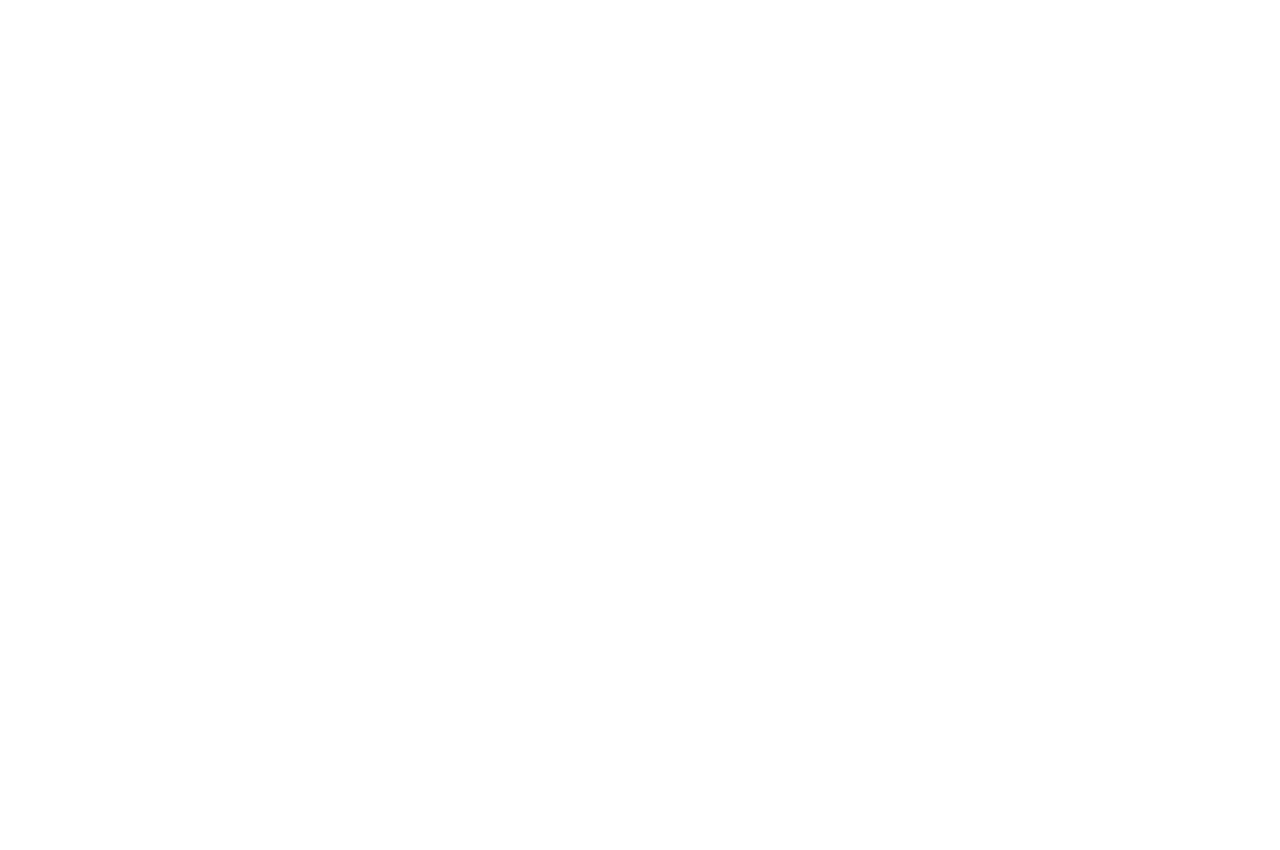
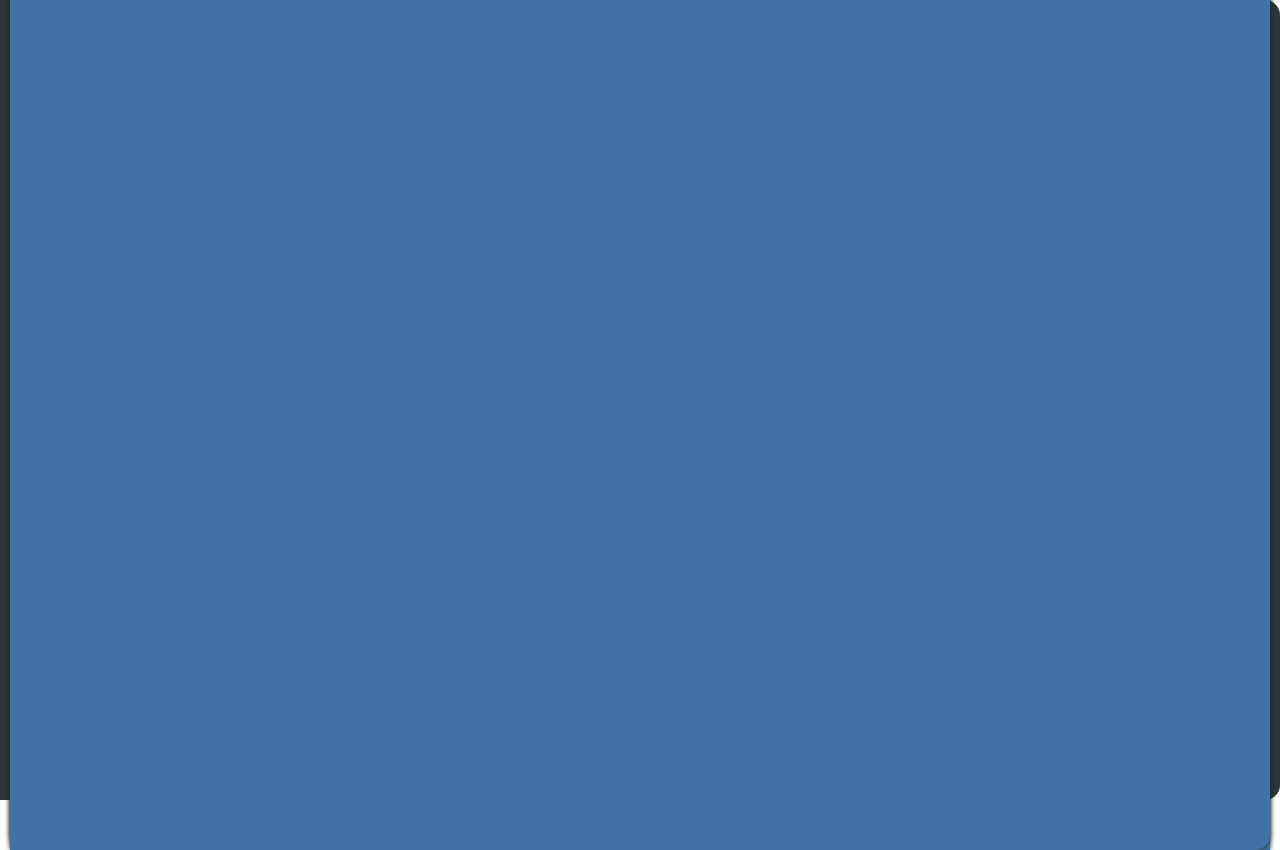
Before and after one commit to edd-ie/AI-Hub, a React (Create React App) app: page /book in a window 1280 px wide. Before the commit this address had no page. Before the commit the page ends 800 px from the top, so only its background shows below. Built offline with nearby package versions, Linux system fonts and the light colour scheme.

Commit message:
summary  component

```diff
--- a/src/App.js
+++ b/src/App.js
@@ -2,6 +2,7 @@
 import { BrowserRouter, Route, Routes } from "react-router-dom";
 import Home from './components/Home'
 import Chat from './components/Chat'
+import Book from './components/Book'
 
 function App() {
   return (
@@ -9,6 +10,7 @@
             <Routes>
                 <Route path="/" element={<Home/>}/>
                 <Route path="/chat" element={<Chat/>}/>
+                <Route path="/book" element={<Book/>}/>
             </Routes>
         </BrowserRouter>
   );
--- /dev/null
+++ b/src/components/Book.js
@@ -0,0 +1,37 @@
+import './book.css';
+import React from 'react';
+
+export default function Flipbook() {
+  return (
+    // <div>
+    //   <input type="checkbox" id="checkbox-cover" />
+    //   <div className="book">
+    //     <div className="cover">cover</div>
+    //         <label for="checkbox-cover"></label>
+    //     <div className="page">page</div>
+    //     <div className="back-cover">page</div>
+    //   </div>
+    // </div>
+
+   <div id='host'>
+    <div className="book-container">
+    <input id="checkbox-cover" type="checkbox" />
+    <div className="book">
+     <label for="checkbox-cover" class="cover"></label>
+     <div className="backcover"></div>
+     <div className="page page1">
+        <div id='bookForm'>
+            <form >
+                <input type="text" name="name" placeholder='Fulltext'/>
+                <input type="submit"/>
+            </form>
+        </div>
+     </div>
+     <div className="page page2"></div>
+     <div className="page page3"></div>
+  </div>
+</div>
+   </div>
+
+  );
+}
--- a/src/components/Home.js
+++ b/src/components/Home.js
@@ -17,6 +17,7 @@
                     <ul>
                         <li><Link to="/">Home</Link></li>
                         <li><Link to="/chat">Chat</Link></li>
+                        <li><Link to="/book">Summmary</Link></li>
                     </ul>
                     <img id="logo" src="https://img.icons8.com/ios-filled/100/null/artificial-intelligence.png" alt=""/>
                 </nav>
--- /dev/null
+++ b/src/components/book.css
@@ -0,0 +1,79 @@
+#host{
+    font-family:"Poppin", sans-serif ;
+    background-color:#2e3537;
+    height: 100vh;
+    display: flex;
+    align-items: center;
+    justify-content: center;
+    border-radius: 0 15px 15px 0;
+  }
+
+   .book-container {
+      width: 1260px;
+      height: 900px;
+      position: relative;
+    }
+
+    input {
+      display: none;
+    }
+
+    .cover, .backcover {
+      background-color: #4173a5;
+      width: 100%;
+      height: 100%;
+      border-radius: 0 15px 15px 0;
+      box-shadow: 0 0 5px rgb(41, 41, 41);
+      display: flex;
+      align-items: center;
+      justify-content: center;
+      position: absolute;
+      transition-duration: 1s;
+      perspective: 1500;
+    }
+
+    .cover {
+      transform-origin: center left;
+      z-index: 2;
+    }
+
+    .backcover {
+      z-index: 1;
+      transform-origin: center center;
+      transform: rotateY(180deg);
+    }
+
+    .page {
+      position: absolute;
+      background-color: burlywood;
+      width: 1160px;
+      height: 880px;
+      border-radius: 0 15px 15px 0;
+      margin-top: 10px;
+      transform-origin: center center;
+    }
+
+    .page1 {
+        display: flex;
+        flex-direction: column;
+      z-index: 1;
+      transform: translateX(0%);
+    }
+
+    #checkbox-cover:checked ~ .book .cover {
+      transform: rotateY(-180deg);
+    }
+
+    #checkbox-cover:checked ~ .book .page1 {
+      transform: translate(50px)
+    }
+
+
+    #bookForm{
+        position: absolute;
+        top :20px;
+        left : 20px;
+        background: black;
+        width: 400px;
+        height: 100px;
+    }
```
